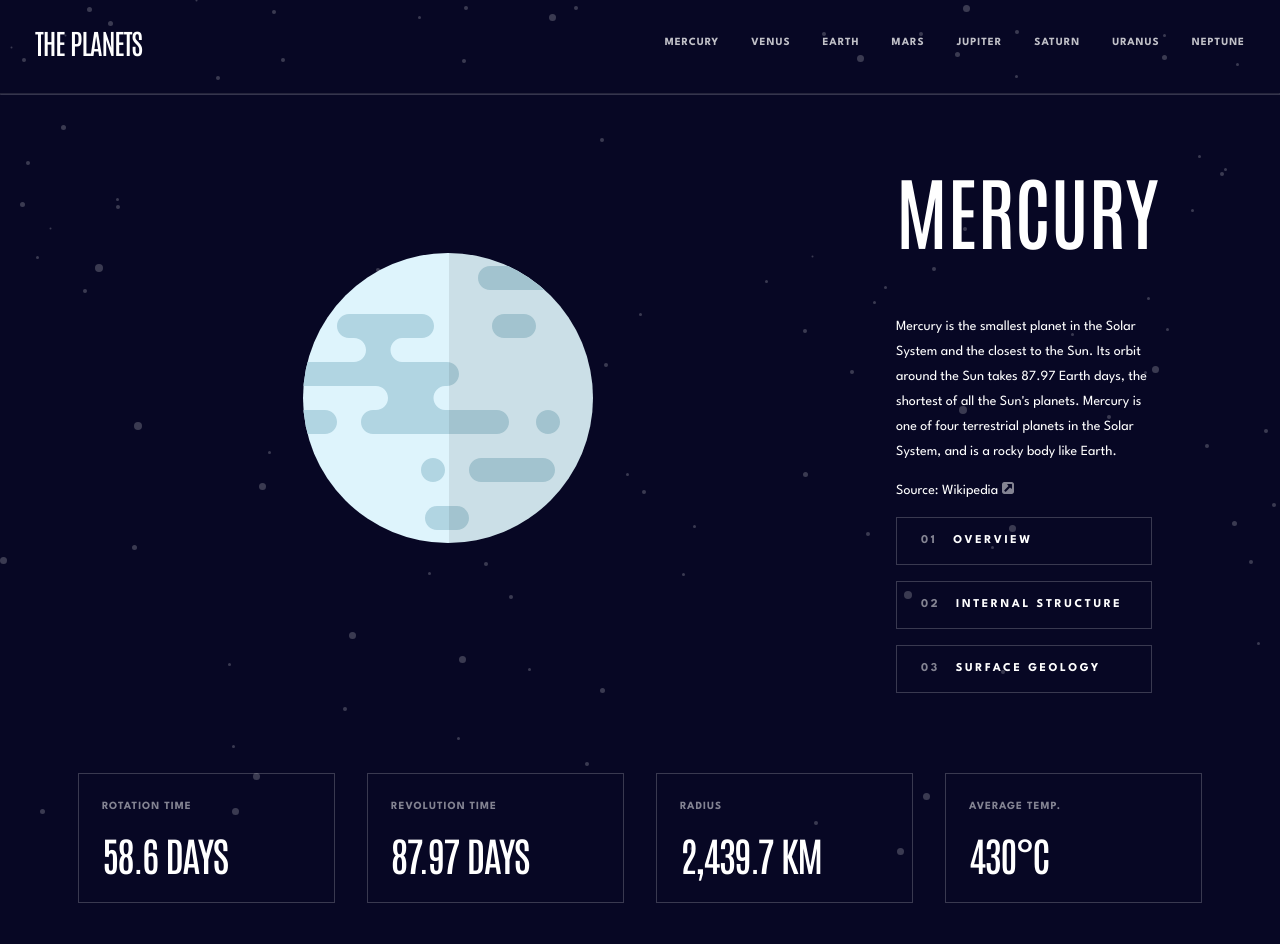
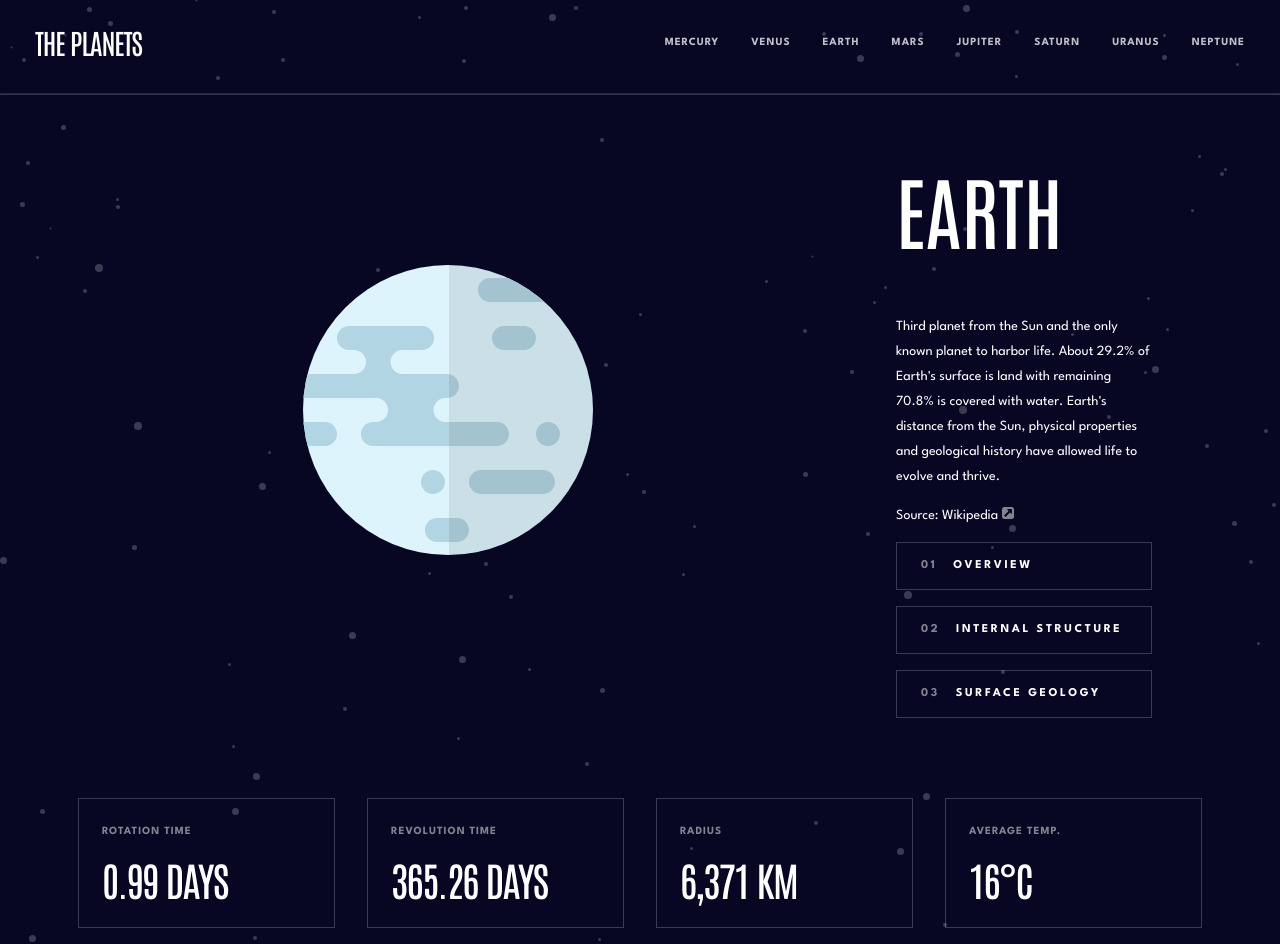
Before and after one commit to Davitpurceladze/Planets-Facts-React, a React (Vite) app: page /Earth in a window 1280 px wide. Before the commit the page ends 919 px from the top, so only its background shows below. Built offline with nearby package versions, Linux system fonts and the light colour scheme.

Commit message:
use data in all components to render facts about planet

```diff
--- a/src/PlanetDataInterface.ts
+++ b/src/PlanetDataInterface.ts
@@ -1,4 +1,4 @@
-export default interface Planet {
+export default interface PlanetDataInterface {
   name: string;
   overview: {
     content: string;
--- a/src/components/FactsAboutPlanets.tsx
+++ b/src/components/FactsAboutPlanets.tsx
@@ -1,27 +1,32 @@
 import styled from "styled-components";
+import PlanetDataInterface from "../PlanetDataInterface";
 
-function FactsAboutPlanets() {
+interface Props {
+  data: PlanetDataInterface;
+}
+
+function FactsAboutPlanets(props: Props) {
   return (
     <>
       <InterestingFactsContainer>
         <InterestingFacts>
           <FactTitle>ROTATION TIME</FactTitle>
-          <Fact>58.6 DAYS</Fact>
+          <Fact>{props.data.rotation}</Fact>
         </InterestingFacts>
 
         <InterestingFacts>
           <FactTitle>REVOLUTION TIME</FactTitle>
-          <Fact>87.97 DAYS</Fact>
+          <Fact>{props.data.revolution}</Fact>
         </InterestingFacts>
 
         <InterestingFacts>
           <FactTitle>RADIUS</FactTitle>
-          <Fact>2,439.7 KM</Fact>
+          <Fact>{props.data.radius}</Fact>
         </InterestingFacts>
 
         <InterestingFacts>
           <FactTitle>AVERAGE TEMP.</FactTitle>
-          <Fact>430°C</Fact>
+          <Fact>{props.data.temperature}</Fact>
         </InterestingFacts>
       </InterestingFactsContainer>
     </>
@@ -100,6 +105,7 @@ const Fact = styled.p`
   font-family: "Antonio";
   font-weight: 400;
   margin: 10px 0px 0px 23px;
+  text-transform: uppercase;
 
   @media (max-width: 768px) {
     font-size: 24px;
--- a/src/components/InformationAboutPlanets.tsx
+++ b/src/components/InformationAboutPlanets.tsx
@@ -6,6 +6,7 @@ import PlanetDataInterface from "../PlanetDataInterface";
 interface Props {
   buttonsDependingDimension: (width: number) => boolean;
   width: number;
+  data: PlanetDataInterface;
 }
 
 function InformationAboutPlanets(props: Props) {
@@ -13,13 +14,14 @@ function InformationAboutPlanets(props: Props) {
     <>
       <InformationContainer>
         <AboutPlanet>
-          <PlanetName>MERCURY</PlanetName>
+          <PlanetName>{props.data.name}</PlanetName>
           <PlanetInformation>
-            Mercury is the smallest planet in the Solar System and the closest
+            {/* Mercury is the smallest planet in the Solar System and the closest
             to the Sun. Its orbit around the Sun takes 87.97 Earth days, the
             shortest of all the Sun's planets. Mercury is one of four
             terrestrial planets in the Solar System, and is a rocky body like
-            Earth.
+            Earth. */}
+            {props.data.overview.content}
           </PlanetInformation>
           {/* click on wikipedia button links to other page */}
           <WikipediaSource>
@@ -65,6 +67,7 @@ const PlanetName = styled.h1`
   line-height: 103.52px;
   font-family: "Antonio";
   font-weight: 400;
+  text-transform: uppercase;
 
   @media (max-width: 768px) {
     font-size: 48px;
--- a/src/pages/Mercury.tsx
+++ b/src/pages/Mercury.tsx
@@ -48,10 +48,11 @@ function Mercury() {
         <InformationAboutPlanets
           buttonsDependingDimension={buttonsDependingDimension}
           width={width}
+          data={PlanetData}
         />
       </MainContentContainer>
 
-      <FactsAboutPlanets />
+      <FactsAboutPlanets data={PlanetData} />
     </div>
   );
 }
```
